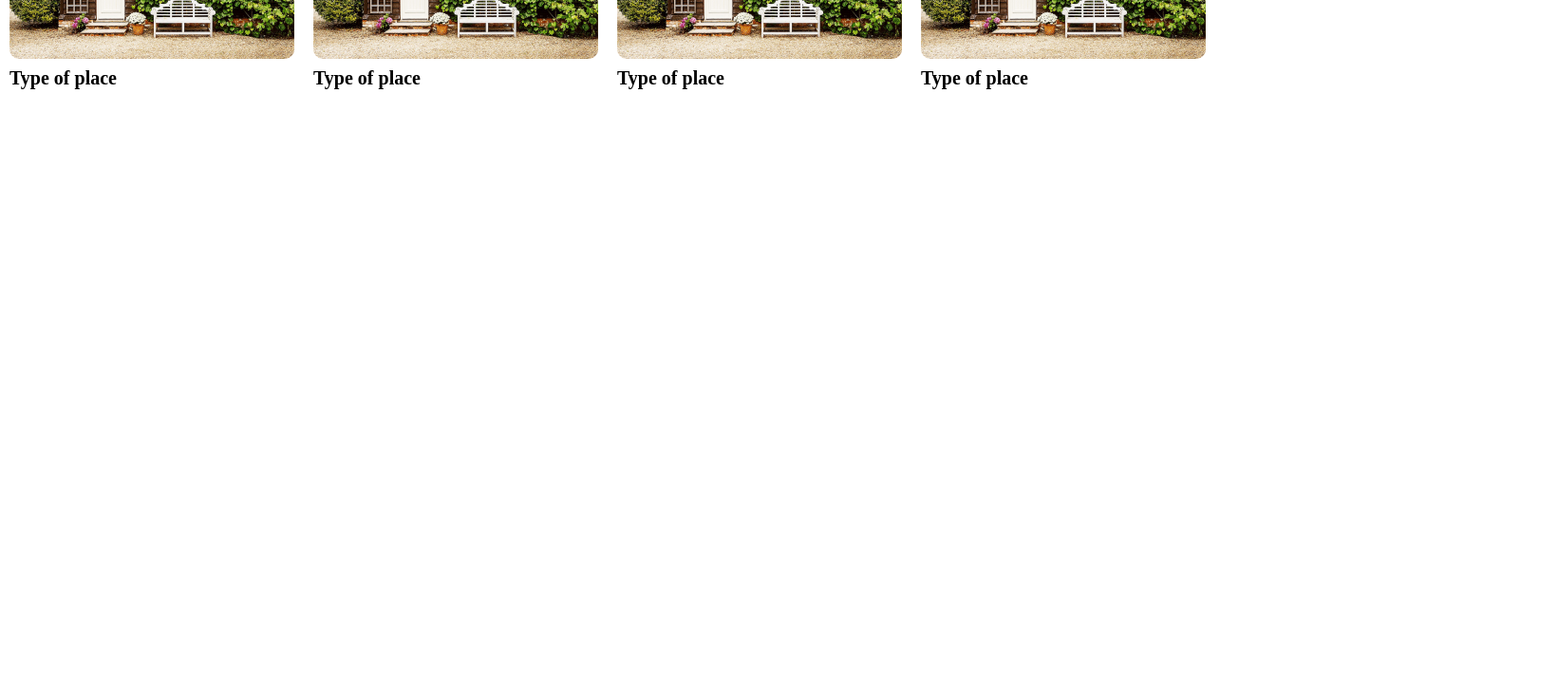
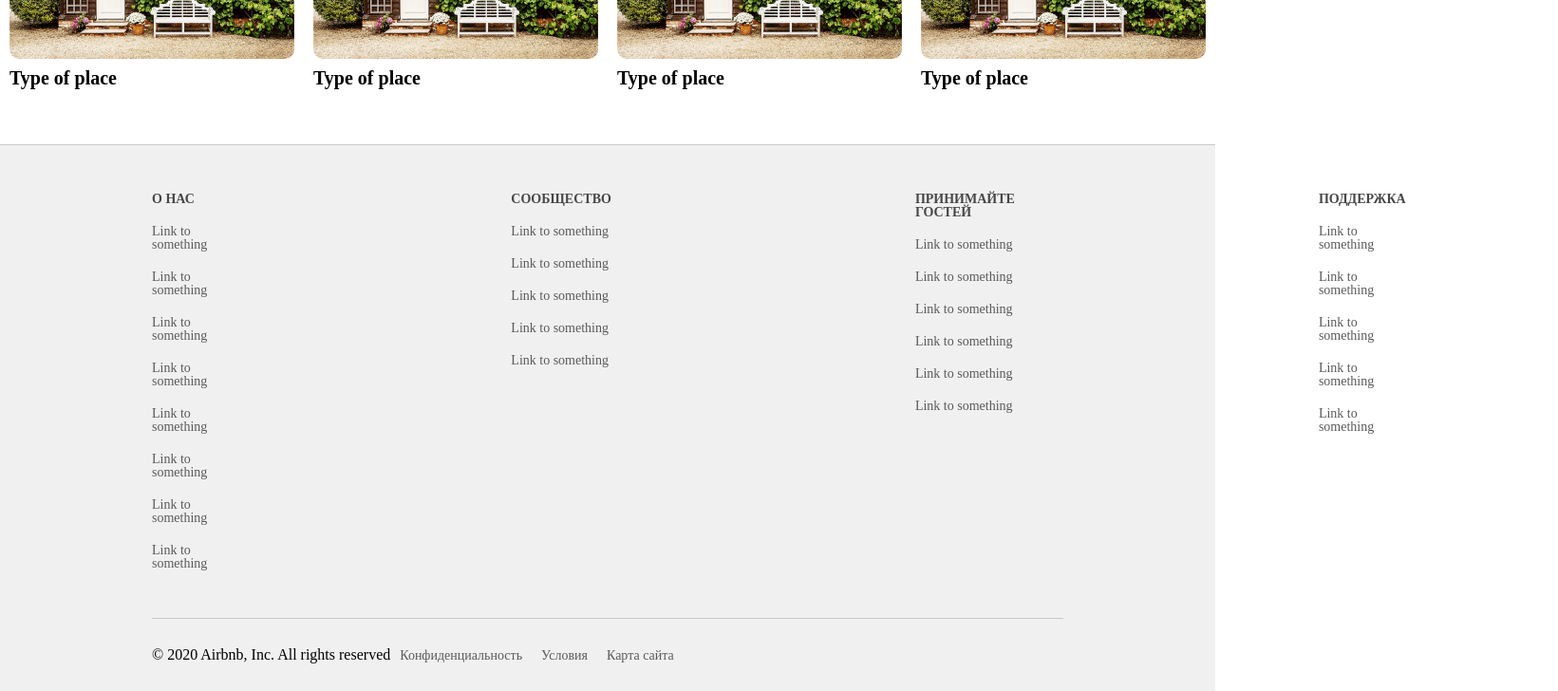
Before and after one commit to vladeiko/airbnb, a Next.js app: page / in a window 1280 px wide. Shown: the part 2850-3578 px from the top of the page at 95% size, 1641 px wide, since content can reach past the window. Before the commit the page ends 3002 px from the top, so only its background shows below. Built offline with nearby package versions, Linux system fonts and the light colour scheme.

Commit message:
Add more footer styles

```diff
--- /dev/null
+++ b/components/Footer/FooterInfo.jsx
@@ -0,0 +1,23 @@
+import React from "react";
+import { FooterInfoWrapper, Link, Ul, Li, P } from "./style";
+
+const FooterInfo = () => {
+  return (
+    <FooterInfoWrapper>
+      <P>© 2020 Airbnb, Inc. All rights reserved</P>
+      <Ul style={{ display: "flex" }}>
+        <Li>
+          <Link href="#">Конфиденциальность</Link>
+        </Li>
+        <Li>
+          <Link href="#">Условия</Link>
+        </Li>
+        <Li>
+          <Link href="#">Карта сайта</Link>
+        </Li>
+      </Ul>
+    </FooterInfoWrapper>
+  );
+};
+
+export default FooterInfo;
--- /dev/null
+++ b/components/Footer/LinksBoxes.jsx
@@ -0,0 +1,47 @@
+import React from "react";
+import { LinksBoxWrapper, LinksColumn, ColumnTitle, Link } from "./style";
+
+const LinksBoxes = () => {
+  return (
+    <LinksBoxWrapper>
+      <LinksColumn>
+        <ColumnTitle>О НАС</ColumnTitle>
+        <Link href="#">Link to something</Link>
+        <Link href="#">Link to something</Link>
+        <Link href="#">Link to something</Link>
+        <Link href="#">Link to something</Link>
+        <Link href="#">Link to something</Link>
+        <Link href="#">Link to something</Link>
+        <Link href="#">Link to something</Link>
+        <Link href="#">Link to something</Link>
+      </LinksColumn>
+      <LinksColumn>
+        <ColumnTitle>СООБЩЕСТВО</ColumnTitle>
+        <Link href="#">Link to something</Link>
+        <Link href="#">Link to something</Link>
+        <Link href="#">Link to something</Link>
+        <Link href="#">Link to something</Link>
+        <Link href="#">Link to something</Link>
+      </LinksColumn>
+      <LinksColumn>
+        <ColumnTitle>ПРИНИМАЙТЕ ГОСТЕЙ</ColumnTitle>
+        <Link href="#">Link to something</Link>
+        <Link href="#">Link to something</Link>
+        <Link href="#">Link to something</Link>
+        <Link href="#">Link to something</Link>
+        <Link href="#">Link to something</Link>
+        <Link href="#">Link to something</Link>
+      </LinksColumn>
+      <LinksColumn>
+        <ColumnTitle>ПОДДЕРЖКА</ColumnTitle>
+        <Link href="#">Link to something</Link>
+        <Link href="#">Link to something</Link>
+        <Link href="#">Link to something</Link>
+        <Link href="#">Link to something</Link>
+        <Link href="#">Link to something</Link>
+      </LinksColumn>
+    </LinksBoxWrapper>
+  );
+};
+
+export default LinksBoxes;
--- a/components/Footer/index.jsx
+++ b/components/Footer/index.jsx
@@ -1,7 +1,15 @@
 import React from "react";
+import { MainWrapper } from "./style";
+import LinksBoxes from "./LinksBoxes";
+import FooterInfo from "./FooterInfo";
 
 const Footer = () => {
-  return <div></div>;
+  return (
+    <MainWrapper>
+      <LinksBoxes />
+      <FooterInfo />
+    </MainWrapper>
+  );
 };
 
 export default Footer;
--- a/components/Footer/style.js
+++ b/components/Footer/style.js
@@ -1 +1,46 @@
 import styled from "styled-components";
+
+export const MainWrapper = styled.footer`
+  border-top: 1px solid rgb(200, 200, 200);
+  background-color: rgb(240, 240, 240);
+`;
+
+export const LinksBoxWrapper = styled.div`
+  display: flex;
+`;
+
+export const LinksColumn = styled.div`
+  display: flex;
+  flex-direction: column;
+  padding: 40px 160px;
+`;
+
+export const ColumnTitle = styled.p`
+  font-weight: bold;
+  padding: 10px 0;
+  font-size: 14px;
+  color: rgb(70, 70, 70);
+`;
+
+export const Link = styled.a`
+  text-decoration: none;
+  color: rgb(90, 90, 90);
+  padding: 10px 0;
+  font-size: 14px;
+`;
+
+export const P = styled.p``;
+
+export const FooterInfoWrapper = styled.div`
+  display: flex;
+  margin: 0 160px;
+  padding: 30px 0;
+  border-top: 1px solid rgb(200, 200, 200);
+  box-sizing: border-box;
+`;
+
+export const Ul = styled.ul``;
+
+export const Li = styled.li`
+  padding: 0 10px;
+`;
```
